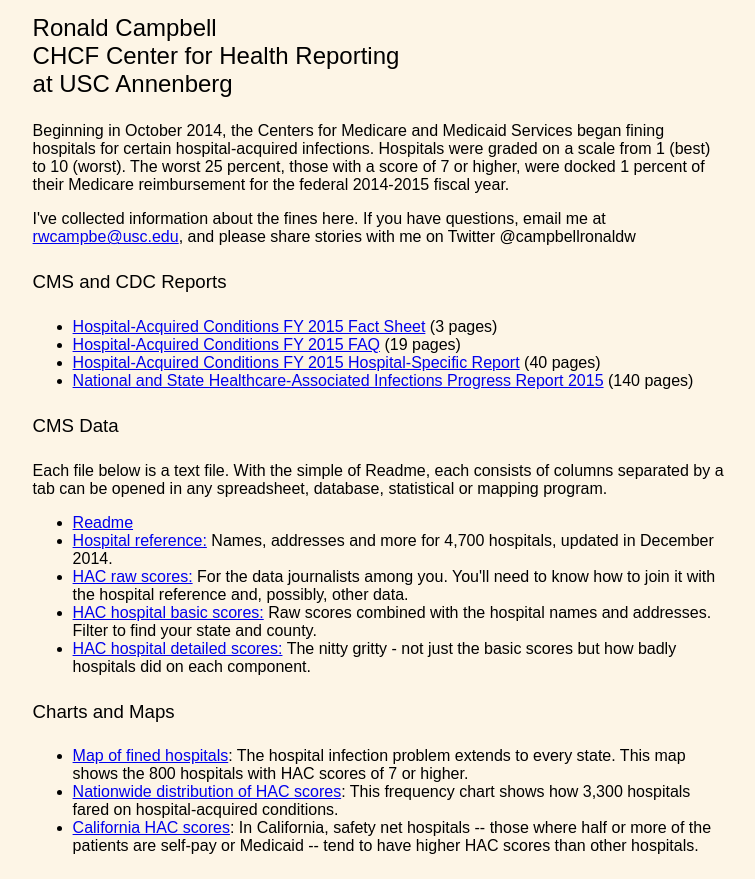
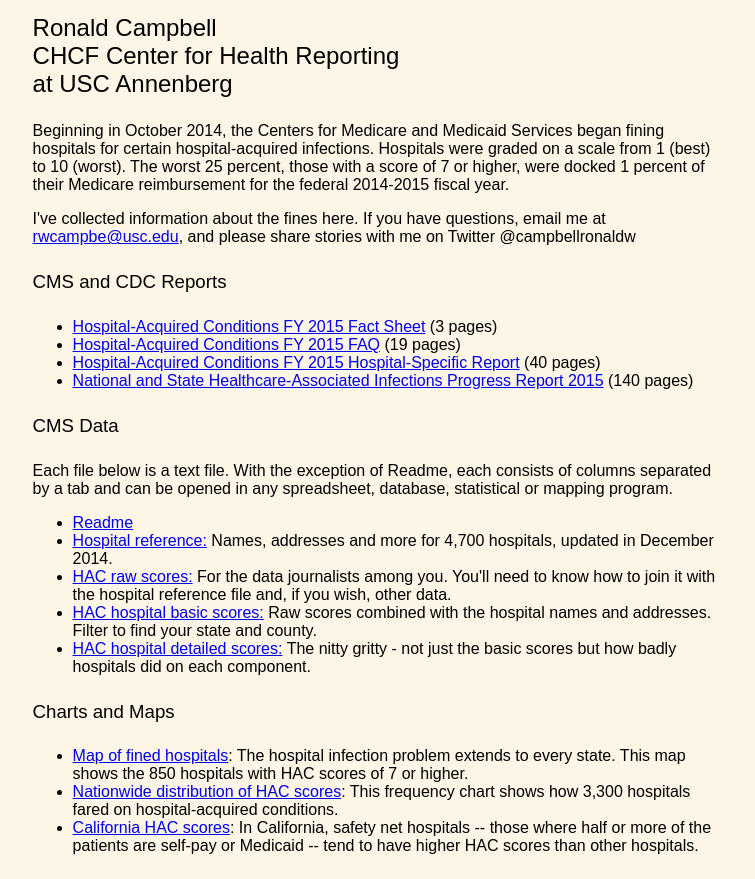
Before and after one commit to roncampbell/Hospital-Infections, a plain HTML site: page index.html in a window 1280 px wide. Shown: the part 126-1005 px from the top of the page, without its empty margins (51-806 px from the left). Drawn offline with Linux system fonts and the light colour scheme.

Commit message:
Make minor fixes

```diff
--- a/index.html
+++ b/index.html
@@ -47,17 +47,17 @@ CHCF Center for Health Reporting <br>at USC Annenberg</h3>
 <li><a href="National and State Healthcare-Associated Infections Progress Report 2015.pdf">National and State Healthcare-Associated Infections Progress Report 2015</a> (140 pages)</li>
 </ul>
 <h4>CMS Data</h4>
-<p>Each file below is a text file. With the simple of Readme, each consists of columns separated by a tab can be opened in any spreadsheet, database, statistical or mapping program.</p>
+<p>Each file below is a text file. With the exception of Readme, each consists of columns separated by a tab and can be opened in any spreadsheet, database, statistical or mapping program.</p>
 <ul>
 <li><a href="readme.txt">Readme</a></li>
 <li><a href="Hospital_Reference_2015.txt">Hospital reference:</a> Names, addresses and more for 4,700 hospitals, updated in December 2014.</li>
-<li><a href="HAC_Raw_Scores.txt">HAC raw scores:</a> For the data journalists among you. You'll need to know how to join it with the hospital reference and, possibly, other data.</li>
+<li><a href="HAC_Raw_Scores.txt">HAC raw scores:</a> For the data journalists among you. You'll need to know how to join it with the hospital reference file and, if you wish, other data.</li>
 <li><a href="HAC_Hospital_Basic_Scores.txt">HAC hospital basic scores:</a> Raw scores combined with the hospital names and addresses. Filter to find your state and county.</li>
 <li><a href="HAC_Hospital_Detailed_Scores.txt">HAC hospital detailed scores:</a> The nitty gritty - not just the basic scores but how badly hospitals did on each component.</li>
 </ul>
 <h4>Charts and Maps</h4>
 <ul>
-<li><a href="HAC_map.jpg">Map of fined hospitals</a>: The hospital infection problem extends to every state. This map shows the 800 hospitals with HAC scores of 7 or higher.</li>
+<li><a href="HAC_map.jpg">Map of fined hospitals</a>: The hospital infection problem extends to every state. This map shows the 850 hospitals with HAC scores of 7 or higher.</li>
 <li><a href="Nationwide HAC scores.jpg">Nationwide distribution of HAC scores</a>: This frequency chart shows how 3,300 hospitals fared on hospital-acquired conditions.</li>
 <li><a href="California HAC scores.jpg">California HAC scores</a>: In California, safety net hospitals -- those where half or more of the patients are self-pay or Medicaid -- tend to have higher HAC scores than other hospitals.</li>
 </ul>
```
